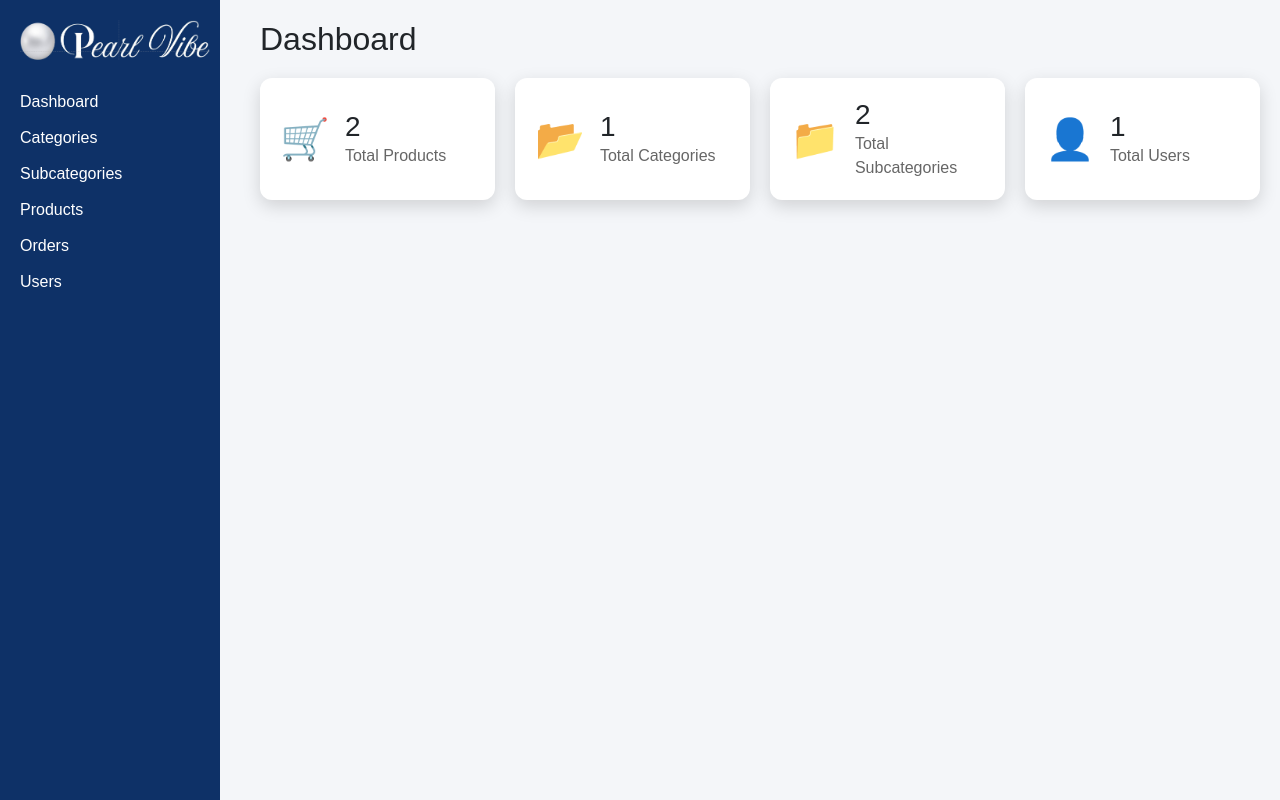
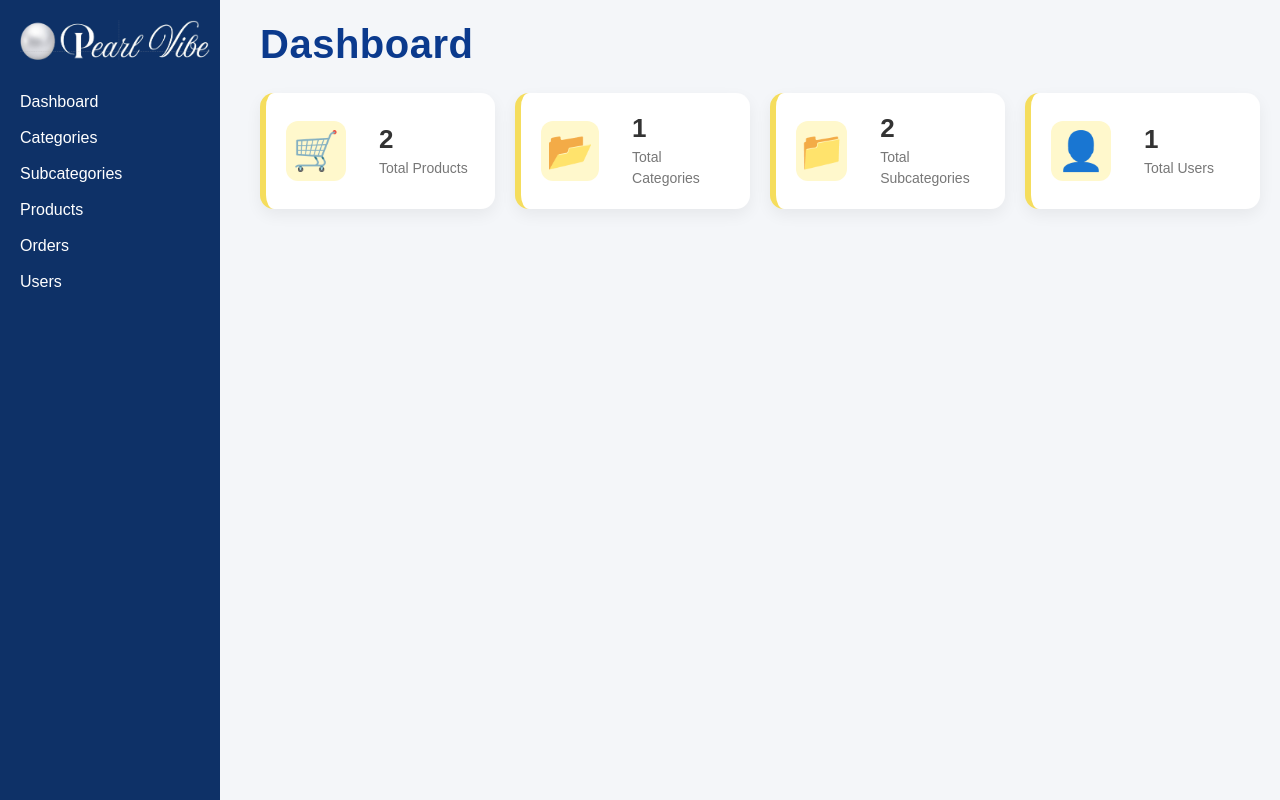
Before and after one commit to DhrutiYadav/pearl-vibe-django, a Django app: page /dashboard/ in a window 1280 px wide. Run offline with Django 4.2, Linux system fonts and the light colour scheme; the visitor is signed in with stand-in values (Sample User, id 1); data comes from the database, SQL or seed files in the repository.

Commit message:
chnage the css in the dashboard

```diff
--- a/dashboard/templates/dashboard/home.html
+++ b/dashboard/templates/dashboard/home.html
@@ -1,7 +1,7 @@
 {% extends 'dashboard/base.html' %}
 
 {% block content %}
-<h2>Dashboard</h2>
+<h1 class="page-title">Dashboard</h1>
 
 <div class="stats-container">
 
--- a/dashboard/templates/dashboard/orders.html
+++ b/dashboard/templates/dashboard/orders.html
@@ -3,7 +3,7 @@
 {% block title %}Orders{% endblock %}
 
 {% block content %}
-<h1>Orders</h1>
+<h1 class="page-title">Orders</h1>
 
 <table border="1" cellpadding="10" cellspacing="0" width="100%">
     <tr>
--- a/dashboard/templates/dashboard/products.html
+++ b/dashboard/templates/dashboard/products.html
@@ -5,8 +5,8 @@
 {% block content %}
 <div class="container mt-4">
     <div class="d-flex justify-content-between align-items-center mb-3">
-        <h1>Products</h1>
-        <a href="{% url 'dashboard:dashboard_add_product' %}" class="btn btn-primary">
+        <h1 class="page-title">Products</h1>
+        <a href="{% url 'dashboard:dashboard_add_product' %}" class="btn btn-add">
             + Add Product
         </a>
     </div>
--- a/dashboard/templates/dashboard/users.html
+++ b/dashboard/templates/dashboard/users.html
@@ -3,7 +3,7 @@
 {% block title %}Users{% endblock %}
 
 {% block content %}
-<h1>Users</h1>
+<h1 class="page-title">Users</h1>
 
 <table border="1" cellpadding="10" cellspacing="0" width="100%">
     <tr>
--- a/dashboard/views.py
+++ b/dashboard/views.py
@@ -22,7 +22,19 @@ def dashboard_edit_product(request, pk):
     if request.method == 'POST':
         form = ProductForm(request.POST, request.FILES, instance=product)
         if form.is_valid():
-            form.save()
+            product = form.save(commit=False)
+
+            # 🔥 GET COLORS FROM HIDDEN INPUT
+            colors_json = request.POST.get("colors", "[]")
+
+            try:
+                product.colors = json.loads(colors_json)  # convert JSON string → Python list
+            except json.JSONDecodeError:
+                product.colors = []
+
+            product.save()
+            form.save_m2m()
+
             return redirect('dashboard:dashboard_products')
     else:
         form = ProductForm(instance=product)
@@ -30,9 +42,9 @@ def dashboard_edit_product(request, pk):
     return render(request, 'dashboard/product_form.html', {
         'form': form,
         'title': 'Edit Product',
-        'existing_colors': json.dumps(product.colors)  # 👈 send colors
+        'existing_colors': json.dumps(product.colors or [])
+
     })
-
 
 
 # admin/staff check
@@ -78,12 +90,27 @@ def dashboard_add_product(request):
     if request.method == 'POST':
         form = ProductForm(request.POST, request.FILES)
         if form.is_valid():
-            form.save()
+            product = form.save(commit=False)
+
+            colors_json = request.POST.get("colors", "[]")
+            try:
+                product.colors = json.loads(colors_json)
+            except json.JSONDecodeError:
+                product.colors = []
+
+            product.save()
+            form.save_m2m()
             return redirect('dashboard:dashboard_products')
+
     else:
         form = ProductForm()
 
-    return render(request, 'dashboard/product_form.html', {'form': form})
+    return render(request, 'dashboard/product_form.html', {
+        'form': form,
+        'title': 'Add Product',
+        'existing_colors': '[]'  # 🔥 ADD THIS LINE
+    })
+
 
 @login_required(login_url='/admin/login/')
 @user_passes_test(is_admin)
--- a/static/dashboard/css/dashboard.css
+++ b/static/dashboard/css/dashboard.css
@@ -126,3 +126,78 @@ td img:hover {
     z-index: 10;
     position: relative;
 }
+
+/* ===== Dashboard Stats Layout ===== */
+.stats-container {
+    display: grid;
+    grid-template-columns: repeat(auto-fit, minmax(220px, 1fr));
+    gap: 20px;
+    margin-top: 25px;
+}
+
+/* ===== Individual Stat Card ===== */
+.stat-card {
+    display: flex;
+    align-items: center;
+    padding: 20px;
+    border-radius: 14px;
+    color: #fff;
+    border-left: 6px solid #f5dd5d;
+    box-shadow: 0 6px 16px rgba(0,0,0,0.06);
+    transition: transform 0.2s ease, box-shadow 0.2s ease;
+}
+
+.stat-card:hover {
+    transform: translateY(-4px);
+    box-shadow: 0 10px 22px rgba(0,0,0,0.12);
+}
+
+/* ===== Icon Style ===== */
+.stat-icon {
+    font-size: 38px;
+    margin-right: 18px;
+    /*opacity: 0.9;*/
+    background: #fff8cc;
+    color: #b89b00;
+    width: 60px;
+    height: 60px;
+    border-radius: 12px;
+    display: flex;
+    align-items: center;
+    justify-content: center;
+
+}
+
+/* ===== Text Section ===== */
+.stat-info h3 {
+    margin: 0;
+    font-size: 26px;
+    font-weight: 700;
+     color: #333;
+}
+
+.stat-info p {
+    margin: 3px 0 0;
+    font-size: 14px;
+    /*opacity: 0.9;*/
+    color: #777;
+}
+
+/* ===== Different Colors for Each Card ===== */
+/*.stat-card.products {
+    background: linear-gradient(135deg, #667eea, #764ba2);
+}
+
+.stat-card.categories {
+    background: linear-gradient(135deg, #43cea2, #185a9d);
+}
+
+.stat-card.subcategories {
+    background: linear-gradient(135deg, #f7971e, #ffd200);
+    color: #333;
+}
+
+.stat-card.users {
+    background: linear-gradient(135deg, #ff6a00, #ee0979);
+}
+*/
```
Also changed, not shown: dashboard/templates/dashboard/product_form.html (+14 -1 lines).
